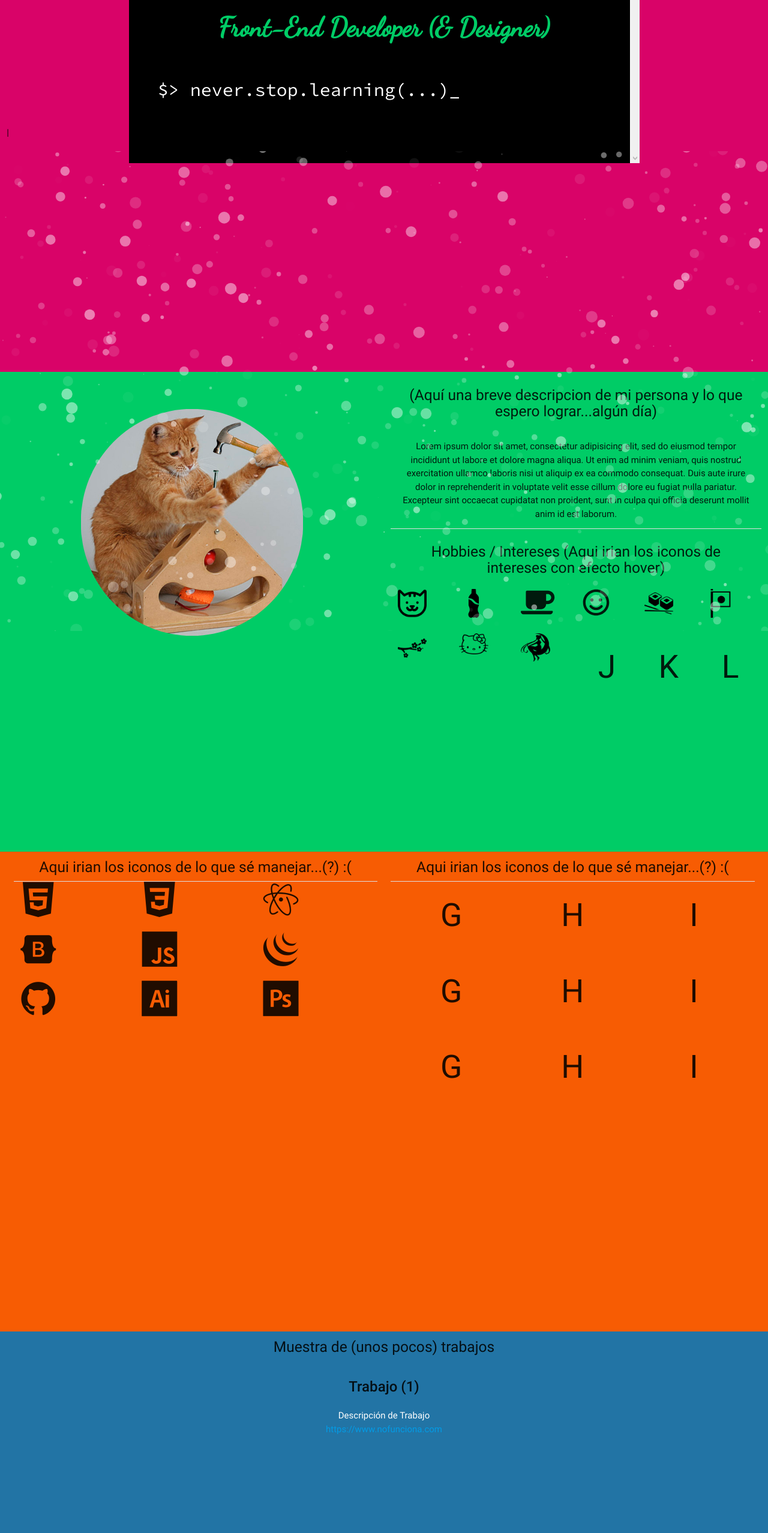
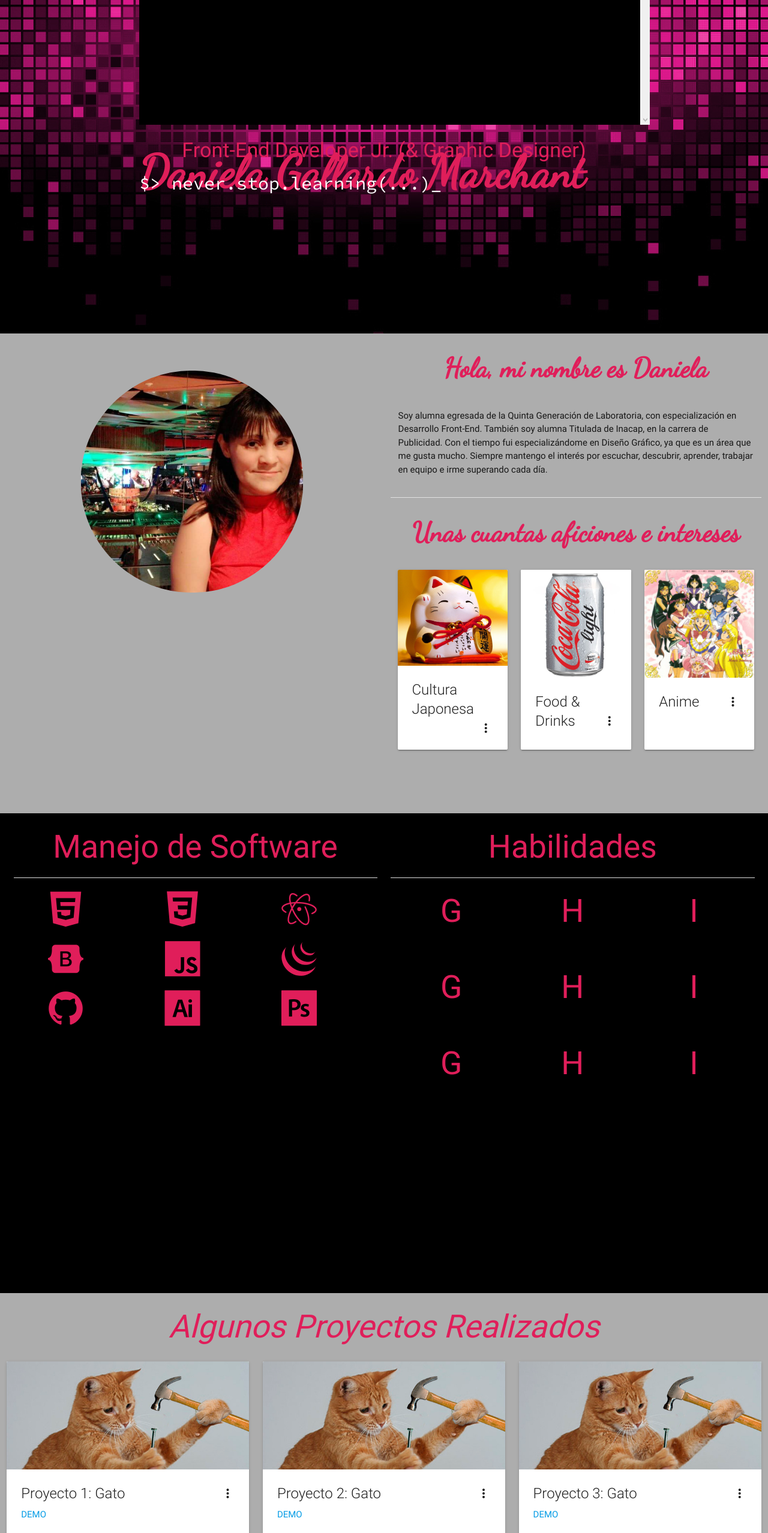
Before and after one commit to Dany-Nok/Dany-Nok, a plain HTML site: page index.html in a window 1280 px wide. Shown: the part 244-2800 px from the top of the page at 60% size. Drawn offline with nearby package versions, Linux system fonts and the light colour scheme.

Commit message:
Cambio paleta colores, aun corrigiendo desorden de varios elementos

```diff
--- a/assets/css/styles.css
+++ b/assets/css/styles.css
@@ -1,32 +1,46 @@
+/* COLORES CV VERSION 1:
+MAGENTA: #E01E5A
+GRIS CLARO: #CCCCCC
+NEGRO: #000000
+BLANCO: #FFFFFF
+*/
+
 *{
   padding: 0;
   margin: 0;
 }
 
 html, body, .block{
-  height: 100vh;
+  height: 100%;
 }
 
 .nav-bar-top{
-  background-color: #d90368;
+  background-color: #E01E5A;
 }
 
 /* ESTILOS PRIMERA SECCION: INTRO CON TYPED-TEXT */
 
-#particles-js, .intro{
-  background-color: #d90368;
-  background-image: url("../images/background-intro.jpg");
+#gitbash_window{
+  background-position: center;
+  position: relative;
+}
+
+.intro{
+  background-image: url("../images/digital_background_2.jpg");
   background-repeat: no-repeat;
-  background-position: top;
+  background-position: center;
   height: 100%;
 }
 
 #typed-strings{
   font-family: 'Source Code Pro', monospace;
   font-size: 2em;
-  padding: 3% 20%;
+  /* padding: 0 20%; */
   color: white /* (o verde paleta portafolio) #00cc66 */;
+  text-align: center;
+  position: absolute;
 }
+
 
 h1, h3{
   font-family: 'Dancing Script', cursive;
@@ -35,9 +49,9 @@ h1, h3{
 }
 
 h1{
-  color: #d90368;
+  color: #E01E5A;
   font-size: 5em;
-  padding-top: 5%;
+  position: absolute;
 }
 
 h3{
@@ -51,25 +65,27 @@ h3{
 } */
 
 /* SEGUNDA SECCION: ABOUT ME */
-#green .top-about-me{
-  background-color: #00cc66;
+.about-me, .projects{
+  background-color: #adadad;
 }
 
-#gato-construccion{
+#profile_temp{
   padding: 10% 20%;
 }
 
-.about-me{
-  background-color: #00cc66;
-}
-
-.short-bio{
+h3.short-bio{
+  color: #E01E5A;
+  font-weight: bold;
   padding: 2%;
   text-align: center;
 }
 
+p.short-bio{
+  padding: 2%;
+}
+
 .skills{
-  background-color: #f75c03;
+  background-color: #000000;
 }
 
 i{
@@ -82,29 +98,20 @@ i{
 }
 
 h2, h4, h5{
+  color: #E01E5A;
   text-align: center;
 }
-/* .skills-part-1{
-  background-color: orange;
+
+.devicons{
+  color: #E01E5A;
+  margin: 20%;
 }
 
-.skills-part-2{
-  background-color: gold;
+.contact-me{
+  background-color: #E01E5A;
 }
 
-/*#orange .skills{
-  background-color: #f75c03;
-}*/
-
-/* #blue */ .projects{
-  background-color: #2274a5;
-}
-
-/* #yellow */ .contact-me{
-  background-color: #f1c40f;
-}
-
-/*.pin-top {
+.pin-top {
   position: relative;
 }
 
@@ -114,29 +121,14 @@ h2, h4, h5{
 
 .pinned {
   position: fixed !important;
-} */
+}
 
 /* ESTILOS FOOTER */
 
 footer, .page-footer{
-  background-color: #d90368;
+  background-color: #000000;
   padding: 1.5% 0;
 }
 footer p{
   text-align: center;
 }
-
-
-/* maquetacion previa */
-
-#image-palette{
-  padding: 3% 20%;
-}
-
-.textos-sketching{
-  color: #2274a5;
-}
-
-.sketches{
-  padding: 3% 12%;
-}
--- a/assets/js/portafolio-app.js
+++ b/assets/js/portafolio-app.js
@@ -1,22 +1,13 @@
 $(document).ready(function() {
-  /* $('.parallax').parallax();
+  /* $('.parallax').parallax(); */
+
   $('.target').pushpin({
     top: 0,
-    bottom: 1000,
+    bottom: 1500,
     offset: 0
   });
-});
 
-$('.pushpin-demo-nav').each(function() {
-  var $this = $(this);
-  var $target = $('#' + $(this).attr('data-target'));
-  $this.pushpin({
-    top: $target.offset().top,
-    bottom: $target.offset().top + $target.outerHeight() - $this.height()
-  }); */
-
-  $('.carousel.carousel-slider').carousel({
-    fullWidth: true,
-    indicators: true
+  $('.tooltipped').tooltip({
+    delay: 50
   });
 });
--- a/index.html
+++ b/index.html
@@ -10,13 +10,14 @@
     <link href="https://fonts.googleapis.com/css?family=Dancing+Script|Source+Code+Pro" rel="stylesheet">
     <link rel="stylesheet" href="https://cdn.rawgit.com/konpa/devicon/df6431e323547add1b4cf45992913f15286456d3/devicon.min.css">
     <script defer src="https://use.fontawesome.com/releases/v5.0.6/js/all.js"></script>
+    <link href="https://fonts.googleapis.com/icon?family=Material+Icons" rel="stylesheet">
     <link rel="stylesheet" href="assets/css/styles.css">
   </head>
 
   <body>
-    <nav>
+    <!--<nav>
       <div class="nav-wrapper nav-bar-top">
-        <a href="#" class="brand-logo"><span id="dany-handwritten">Dany-Nok</span></a>
+        <a href="#" class="brand-logo"><span id="dany-handwritten">D.G.</span></a>
         <ul id="nav-mobile" class="right hide-on-med-and-down">
           <li><a href="#">Daniela</a></li>
           <li><a href="#">Skills</a></li>
@@ -24,15 +25,22 @@
           <li><a href="#">¡Contáctame!</a></li>
         </ul>
       </div>
-    </nav>
+    </nav>-->
 
-    <div id="particles-js" class="intro">
+    <div class="intro">
       <div class="row">
         <div class="col s12">
+          <div class="row">
+            <div class="col s2"></div>
+            <div class="col s8">
+              <img src="assets/images/background-intro.jpg" id="gitbash_window" alt="">
               <h1>Daniela Gallardo Marchant</h1>
-          <h3>Front-End Developer (& Designer)</h3>
+              <h4>Front-End Developer Jr. (& Graphic Designer)</h4>
               <div id="typed-strings"></div>
               <span id="typed"></span>
+            </div>
+            <div class="col s2"></div>
+          </div>
         </div>
       </div>
     </div>
@@ -45,69 +53,11 @@
       <p>Front-End Designer xD</p>
     </div>-->
 
-    <div class="block about-me">
-      <div class="row">
-        <div class="col s6">
-          <img src="assets/images/builder_cat.jpg" id="gato-construccion" class="responsive-img circle" alt="">
-        </div>
-        <div class="col s6">
-          <h5 class="short-bio">(Aquí una breve descripcion de mi persona y lo que espero lograr...algún día)</h5>
-          <p class="short-bio">Lorem ipsum dolor sit amet, consectetur adipisicing elit, sed do eiusmod tempor incididunt ut labore et dolore magna aliqua. Ut enim ad minim veniam, quis nostrud exercitation ullamco laboris nisi ut aliquip ex ea commodo consequat. Duis aute
-            irure dolor in reprehenderit in voluptate velit esse cillum dolore eu fugiat nulla pariatur. Excepteur sint occaecat cupidatat non proident, sunt in culpa qui officia deserunt mollit anim id est laborum.</p>
-          <div class="divider"></div>
-          <div class="row">
-            <div class="col s12">
-              <h5 class="short-bio">Hobbies / Intereses (Aqui irian los iconos de intereses con efecto hover)</h5>
-            </div>
-            <div class="col s2">
-              <img src="assets/images/icons-extra/cat.png" class="extra-icons" alt="">
-            </div>
-            <div class="col s2">
-              <img src="assets/images/icons-extra/soda-bottle.png" class="extra-icons" alt="">
-            </div>
-            <div class="col s2">
-              <i class="fas fa-coffee fa-3x"></i>
-            </div>
-            <div class="col s2">
-              <i class="far fa-smile fa-3x"></i>
-            </div>
-            <div class="col s2">
-              <img src="assets/images/icons-extra/sushi-and-chopsticks-1.png" class="extra-icons" alt="">
-            </div>
-            <div class="col s2">
-              <img src="assets/images/icons-extra/flag-of-japan.png" class="extra-icons" alt="">
-            </div>
-          </div>
-
-          <div class="row">
-            <div class="col s2">
-              <img src="assets/images/icons-extra/cherry-blossom.png" class="extra-icons" alt="">
-            </div>
-            <div class="col s2">
-              <img src="assets/images/icons-extra/Hello_Kitty.png" class="extra-icons" alt="">
-            </div>
-            <div class="col s2">
-              <img src="assets/images/icons-extra/sailor_moon.png" class="extra-icons" alt="">
-            </div>
-            <div class="col s2">
-              <h2>J</h2>
-            </div>
-            <div class="col s2">
-              <h2>K</h2>
-            </div>
-            <div class="col s2">
-              <h2>L</h2>
-            </div>
-          </div>
-        </div>
-      </div>
-    </div>
-
-    <!--<div id="green" class="block about-me">
-      <nav class="pushpin-demo-nav pinned" data-target="green" style="top: 0px;">
-        <div class="nav-wrapper top-about-me">
+    <div id="gray" class="block about-me">
+      <nav class="pushpin-demo-nav pinned" data-target="gray" style="top: 0px;">
+        <div class="nav-wrapper about-me">
           <div class="container">
-            <a href="#">About Me, Daniela</a>
+            <a href="#">Hola!</a>
             <ul id="nav-mobile" class="right hide-on-med-and-down">
               <li><a href="#">Skills</a></li>
               <li><a href="#">Trabajos</a></li>
@@ -116,54 +66,146 @@
           </div>
         </div>
       </nav>
-    </div>-->
+
+      <div class="block about-me">
+
+        <div class="row">
+
+          <div class="col s6">
+            <img src="assets/images/profile_temp.jpg" id="profile_temp" class="responsive-img circle" alt="">
+          </div>
+
+          <div class="col s6">
+            <h3 class="short-bio">Hola, mi nombre es Daniela</h3>
+            <p class="short-bio">
+              Soy alumna egresada de la Quinta Generación de Laboratoria, con especialización en Desarrollo Front-End. También soy alumna Titulada de Inacap, en la carrera de Publicidad. Con el tiempo fui especializándome en Diseño Gráfico, ya que es un área que me
+              gusta mucho. Siempre mantengo el interés por escuchar, descubrir, aprender, trabajar en equipo e irme superando cada día.
+            </p>
+            <br>
+            <div class="divider"></div>
+
+            <div class="col s12">
+              <h3 class="short-bio">Unas cuantas aficiones e intereses</h3>
+            </div>
+
+            <div class="col s4">
+              <div class="card small">
+                <div class="card-image waves-effect waves-block waves-light">
+                  <img class="activator" src="assets/images/maneki_b.jpg">
+                </div>
+                <div class="card-content">
+                  <span class="card-title activator grey-text text-darken-4">Cultura Japonesa<i class="material-icons right">more_vert</i></span>
+                </div>
+                <div class="card-reveal">
+                  <span class="card-title grey-text text-darken-4"><i class="material-icons right">close</i></span>
+                  <ul>
+                    <li><img src="assets/images/icons-extra/flag-of-japan.png" class="extra-icons" alt=""></li>
+                    <li><img src="assets/images/icons-extra/cherry-blossom.png" class="extra-icons" alt=""></li>
+                  </ul>
+                </div>
+              </div>
+            </div>
+
+            <div class="col s4">
+              <div class="card small">
+                <div class="card-image waves-effect waves-block waves-light">
+                  <img class="activator" src="assets/images/light.jpg">
+                </div>
+                <div class="card-content">
+                  <span class="card-title activator grey-text text-darken-4">Food & Drinks<i class="material-icons right">more_vert</i></span>
+                </div>
+                <div class="card-reveal">
+                  <span class="card-title grey-text text-darken-4"><i class="material-icons right">close</i></span>
+                  <ul>
+                    <li><img src="assets/images/icons-extra/soda-bottle.png" class="extra-icons" alt=""></li>
+                    <li><i class="fas fa-coffee fa-3x"></i></li>
+                    <li><img src="assets/images/icons-extra/sushi-and-chopsticks-1.png" class="extra-icons" alt=""></li>
+                  </ul>
+                </div>
+              </div>
+            </div>
+
+            <div class="col s4">
+              <div class="card small">
+                <div class="card-image waves-effect waves-block waves-light">
+                  <img class="activator" src="assets/images/sailormoon.jpg">
+                </div>
+                <div class="card-content">
+                  <span class="card-title activator grey-text text-darken-4">Anime<i class="material-icons right">more_vert</i></span>
+                </div>
+                <div class="card-reveal">
+                  <span class="card-title grey-text text-darken-4"><i class="material-icons right">close</i></span>
+                  <ul>
+                    <li><img src="assets/images/icons-extra/Hello_Kitty.png" class="extra-icons" alt=""></li>
+                    <li><img src="assets/images/icons-extra/sailor_moon.png" class="extra-icons" alt=""></li>
+                    <li><img src="assets/images/icons-extra/cat.png" class="extra-icons" alt=""></li>
+                    <li><i class="far fa-smile fa-3x"></i></li>
+                  </ul>
+                </div>
+              </div>
+            </div>
+
+          </div>
+        </div>
+      </div>
+
+    </div>
+
+
+
 
     <div class="block skills">
       <div class="row">
         <div class="col s12">
           <div class="col s6 skills-part-1">
-            <h5>Aqui irian los iconos de lo que sé manejar...(?) :(</h5>
+            <h2>Manejo de Software</h2>
             <div class="divider"></div>
-
+            <br>
             <div class="row">
+              <div class="col s12">
                 <div class="col s4">
-                <i class="devicon-html5-plain"></i>
+                  <span class="devicons"><i class="devicon-html5-plain"></i></span>
                 </div>
                 <div class="col s4">
-                <i class="devicon-css3-plain"></i>
+                  <span class="devicons"><i class="devicon-css3-plain"></i></span>
                 </div>
                 <div class="col s4">
-                <i class="devicon-atom-original"></i>
+                  <span class="devicons"><i class="devicon-atom-original"></i></span>
+                </div>
               </div>
             </div>
 
             <div class="row">
+              <div class="col s12">
                 <div class="col s4">
-                <i class="devicon-bootstrap-plain"></i>
+                  <i class="devicon-bootstrap-plain devicons"></i>
                 </div>
                 <div class="col s4">
-                <i class="devicon-javascript-plain"></i>
+                  <i class="devicon-javascript-plain devicons"></i>
                 </div>
                 <div class="col s4">
-                <i class="devicon-jquery-plain"></i>
+                  <i class="devicon-jquery-plain devicons"></i>
+                </div>
               </div>
             </div>
 
             <div class="row">
+              <div class="col s12">
                 <div class="col s4">
-                <i class="devicon-github-plain"></i>
+                  <i class="devicon-github-plain devicons"></i>
                 </div>
                 <div class="col s4">
-                <i class="devicon-illustrator-plain"></i>
+                  <i class="devicon-illustrator-plain devicons"></i>
                 </div>
                 <div class="col s4">
-                <i class="devicon-photoshop-plain"></i>
+                  <i class="devicon-photoshop-plain devicons"></i>
+                </div>
               </div>
             </div>
           </div>
 
           <div class="col s6 skills-part-2">
-            <h5>Aqui irian los iconos de lo que sé manejar...(?) :(</h5>
+            <h2>Habilidades</h2>
             <div class="divider"></div>
 
             <div class="row">
@@ -224,40 +266,58 @@
     <div class="block projects">
       <div class="row">
         <div class="col s12">
-          <h5>Muestra de (unos pocos) trabajos</h5>
+          <h2><em>Algunos Proyectos Realizados</em></h2>
         </div>
 
-        <div class="carousel carousel-slider center">
-          <div class="carousel-item" href="#one!">
-            <h2>Trabajo (1)</h2>
-            <p class="white-text">Descripción de Trabajo</p>
-            <a href="#">https://www.nofunciona.com</a>
-            <!--<img src="assets/images/post-it-temp.png" class="responsive-img" alt="">-->
+        <div class="row">
+          <div class="col s4">
+            <div class="card small">
+              <div class="card-image waves-effect waves-block waves-light">
+                <img class="activator" src="assets/images/builder_cat.jpg">
               </div>
-          <div class="carousel-item" href="#two!">
-            <h2>Trabajo (2)</h2>
-            <p class="white-text">Descripción de Trabajo</p>
-            <a href="#">https://www.nofunciona.com</a>
-            <!--<img src="assets/images/post-it-temp.png" class="responsive-img" alt="">-->
+              <div class="card-content">
+                <span class="card-title activator grey-text text-darken-4">Proyecto 1: Gato<i class="material-icons right">more_vert</i></span>
+                <p><a href="#">DEMO</a></p>
               </div>
-          <div class="carousel-item" href="#three!">
-            <h2>Trabajo (3)</h2>
-            <p class="white-text">Descripción de Trabajo</p>
-            <a href="#">https://www.nofunciona.com</a>
-            <!--<img src="assets/images/post-it-temp.png" class="responsive-img" alt="">-->
+              <div class="card-reveal">
+                <span class="card-title grey-text text-darken-4">Proyecto 1: Gato<i class="material-icons right">close</i></span>
+                <p>Proyecto realizado para evaluación de manejo de JavaScript</p>
               </div>
-          <div class="carousel-item" href="#four!">
-            <h2>Trabajo (4)</h2>
-            <p class="white-text">Descripción de Trabajo</p>
-            <a href="#">https://www.nofunciona.com</a>
-            <!--<img src="assets/images/post-it-temp.png" class="responsive-img" alt="">-->
             </div>
-          <div class="carousel-item" href="#five!">
-            <h2>Trabajo (5)</h2>
-            <p class="white-text">Descripción de Trabajo</p>
-            <a href="#">https://www.nofunciona.com</a>
-            <!--<img src="assets/images/post-it-temp.png" class="responsive-img" alt="">-->
           </div>
+
+          <div class="col s4">
+            <div class="card small">
+              <div class="card-image waves-effect waves-block waves-light">
+                <img class="activator" src="assets/images/builder_cat.jpg">
+              </div>
+              <div class="card-content">
+                <span class="card-title activator grey-text text-darken-4">Proyecto 2: Gato<i class="material-icons right">more_vert</i></span>
+                <p><a href="#">DEMO</a></p>
+              </div>
+              <div class="card-reveal">
+                <span class="card-title grey-text text-darken-4">Proyecto 2: Gato<i class="material-icons right">close</i></span>
+                <p>Proyecto realizado para evaluación de manejo de JavaScript</p>
+              </div>
+            </div>
+          </div>
+
+          <div class="col s4">
+            <div class="card small">
+              <div class="card-image waves-effect waves-block waves-light">
+                <img class="activator" src="assets/images/builder_cat.jpg">
+              </div>
+              <div class="card-content">
+                <span class="card-title activator grey-text text-darken-4">Proyecto 3: Gato<i class="material-icons right">more_vert</i></span>
+                <p><a href="#">DEMO</a></p>
+              </div>
+              <div class="card-reveal">
+                <span class="card-title grey-text text-darken-4">Proyecto 3: Gato<i class="material-icons right">close</i></span>
+                <p>Proyecto realizado para evaluación de manejo de JavaScript</p>
+              </div>
+            </div>
+          </div>
+
         </div>
 
       </div>
@@ -282,7 +342,7 @@
     <div class="block contact-me">
       <div class="row">
         <div class="col s12">
-          <h5>¡Contáctenme! :'(</h5>
+          <h2><em>¡Contáctame!</em></h2>
           <div class="col s8">
             <div class="row">
               <div class="col s4">
@@ -290,8 +350,7 @@
                 <p>daniela_gallardo_m@hotmail.com</p>
               </div>
               <div class="col s4">
-                <i class="fab fa-whatsapp fa-5x"></i>
-                <p>+56 9 91391034</p>
+                <a class="btn tooltipped" data-position="bottom" data-delay="50" data-tooltip="+56 9 9139 1034"><i class="fab fa-whatsapp fa-5x"></i></a>
               </div>
               <div class="col s4">
                 <i class="devicon-github-plain"></i>
@@ -305,7 +364,7 @@
               </div>
               <div class="col s6">
                 <i class="fas fa-paw fa-5x"></i>
-                <p>Señales de Humo(?)</p>
+                <!--<p>Señales de Humo(?)</p>-->
               </div>
             </div>
           </div>
@@ -346,8 +405,8 @@
     <!-- Compiled and minified JavaScript -->
     <script src="https://cdnjs.cloudflare.com/ajax/libs/materialize/0.100.2/js/materialize.min.js"></script>
     <script src="assets/js/portafolio-app.js"></script>
-    <script src="assets/js/particles.js"></script>
-    <script src="assets/js/app.js"></script>
+    <!--<script src="assets/js/particles.js"></script>
+    <script src="assets/js/app.js"></script>-->
     <script src="lib/typed.js"></script>
     <script src="assets/js/typed-text.js"></script>
   </body>
```
Also changed, not shown: assets/images/digital_background_2.jpg (added), assets/images/light.jpg (added), assets/images/maneki.jpg (added), assets/images/maneki_b.jpg (added), assets/images/post-it-temp.png (deleted), assets/images/profile_temp.jpg (added), assets/images/sailormoon.jpg (added). Lines whose indentation alone changed are shown as unchanged.
